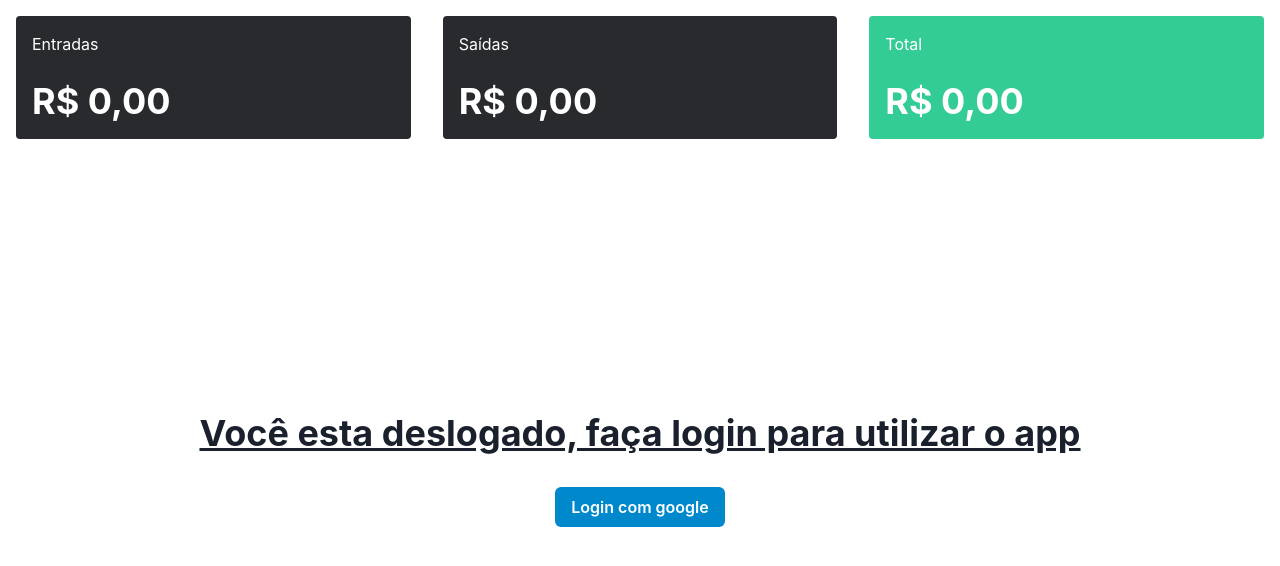
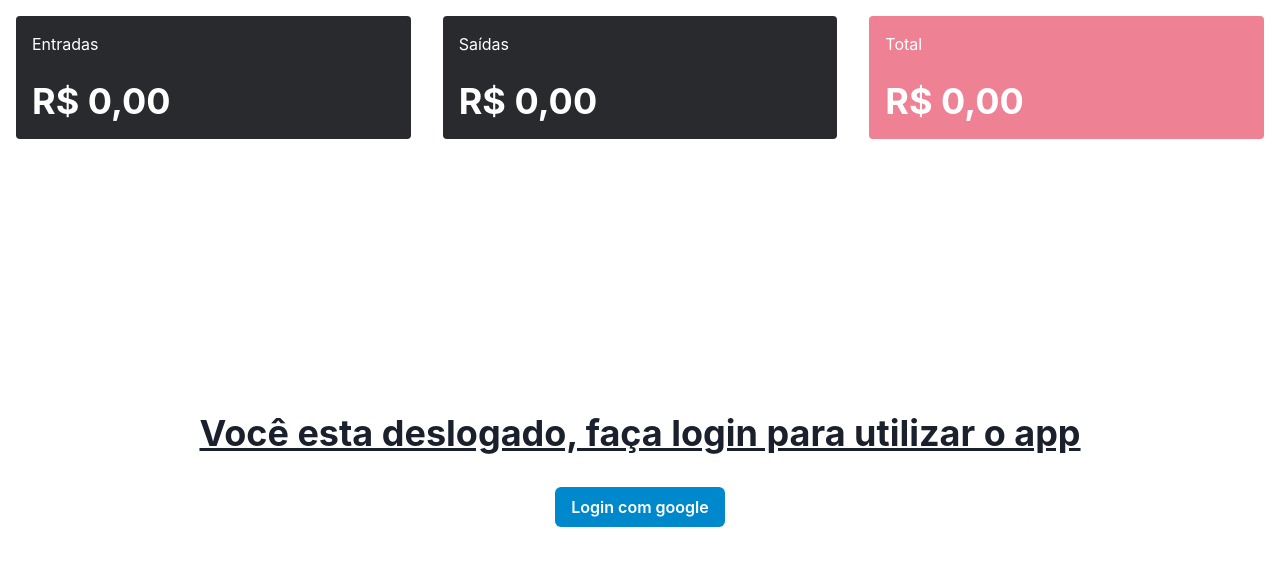
Before and after one commit to WeslleySORDev/money-control-wr, a React (Vite) app: page / in a window 1280 px wide. Shown: the top 566 px of the page. Built offline with nearby package versions, Linux system fonts and the light colour scheme; no server answers.

Commit message:
feat: adicionada novas features inclusive um botao para limpar todas as transações

```diff
--- a/src/components/ConnectedApp/Header.tsx
+++ b/src/components/ConnectedApp/Header.tsx
@@ -25,7 +25,7 @@ type ITransactionInput = Omit<TransactionType, "id" | "createdAt" | "ownerId">;
 export function ConnectedAppHeader() {
   const { user, handleSignOut } = UserAuth();
   const { isOpen, onOpen, onClose } = useDisclosure();
-  const { createTransaction } = useTransactions();
+  const { createTransaction, clearAllTransactions } = useTransactions();
 
   const [modalInputTitle, setModalInputTitle] = useState("");
   const [modalInputAmount, setModalInputAmount] = useState(0);
@@ -66,9 +66,18 @@ export function ConnectedAppHeader() {
               Deslogar
             </Button>
           </Flex>
-          <Button variant="solid" colorScheme="red" onClick={onOpen}>
-            Nova Transação
-          </Button>
+          <ButtonGroup>
+            <Button
+              variant="solid"
+              colorScheme="red"
+              onClick={clearAllTransactions}
+            >
+              Limpar todas as minhas transações
+            </Button>
+            <Button variant="solid" colorScheme="red" onClick={onOpen}>
+              Nova Transação
+            </Button>
+          </ButtonGroup>
         </Flex>
       ) : null}
       <Modal isCentered isOpen={isOpen} onClose={onClose} size="xl">
--- a/src/components/ConnectedApp/TransactionList.tsx
+++ b/src/components/ConnectedApp/TransactionList.tsx
@@ -43,7 +43,7 @@ export function ConnectedAppTransactionList() {
                       }).format(transaction.amount)}
                     </Td>
                     <Td>{transaction.category}</Td>
-                    <Td>
+                    <Td bgColor={transaction.type === "Income" ? "rgba(18, 164, 84,0.6)" : "rgba(229, 46, 77, 0.6)"} textColor="white" textAlign="center">
                       {transaction.type === "Income" ? "Entrada" : "Retirada"}
                     </Td>
                     <Td>
--- a/src/components/Summary.tsx
+++ b/src/components/Summary.tsx
@@ -1,33 +1,82 @@
 import { Flex, Text, Heading } from "@chakra-ui/react";
+import { useTransactions } from "../hooks/useTransactions";
 
 export function Summary() {
+  const { transactions } = useTransactions();
+  const summary = transactions.reduce(
+    (acc, transaction) => {
+      if (transaction.type === "Income") {
+        acc.deposits += transaction.amount;
+        acc.total += transaction.amount;
+      } else {
+        acc.withdraws += transaction.amount;
+        acc.total -= transaction.amount;
+      }
+      return acc;
+    },
+    {
+      deposits: 0,
+      withdraws: 0,
+      total: 0,
+    }
+  );
   return (
     <Flex flexDirection="row" gap={8}>
-      <Flex flex="1" alignItems="start" direction="column" align="center" gap="24px" bgColor="rgb(40,42,45)" textColor="white" borderRadius="4px" padding="16px">
+      <Flex
+        flex="1"
+        alignItems="start"
+        direction="column"
+        align="center"
+        gap="24px"
+        bgColor="rgb(40,42,45)"
+        textColor="white"
+        borderRadius="4px"
+        padding="16px"
+      >
         <Text>Entradas</Text>
         <Heading>
           {new Intl.NumberFormat("pt-BR", {
             style: "currency",
             currency: "BRL",
-          }).format(0)}
+          }).format(summary.deposits)}
         </Heading>
       </Flex>
-      <Flex flex="1" alignItems="start" direction="column" align="center" gap="24px" bgColor="rgb(40,42,45)" textColor="white" borderRadius="4px" padding="16px">
+      <Flex
+        flex="1"
+        alignItems="start"
+        direction="column"
+        align="center"
+        gap="24px"
+        bgColor="rgb(40,42,45)"
+        textColor="white"
+        borderRadius="4px"
+        padding="16px"
+      >
         <Text>Saídas</Text>
         <Heading>
           {new Intl.NumberFormat("pt-BR", {
             style: "currency",
             currency: "BRL",
-          }).format(0)}
+          }).format(summary.withdraws)}
         </Heading>
       </Flex>
-      <Flex flex="1" alignItems="start" direction="column" align="center" gap="24px" bgColor="rgb(51,204,149)" textColor="white" borderRadius="4px" padding="16px">
+      <Flex
+        flex="1"
+        alignItems="start"
+        direction="column"
+        align="center"
+        gap="24px"
+        bgColor={summary.total > 0 ? "rgb(51,204,149)" : "rgba(229, 46, 77, 0.6)"}
+        textColor="white"
+        borderRadius="4px"
+        padding="16px"
+      >
         <Text>Total</Text>
         <Heading>
           {new Intl.NumberFormat("pt-BR", {
             style: "currency",
             currency: "BRL",
-          }).format(0)}
+          }).format(summary.total)}
         </Heading>
       </Flex>
     </Flex>
--- a/src/hooks/useTransactions.tsx
+++ b/src/hooks/useTransactions.tsx
@@ -32,6 +32,7 @@ interface ITransactionsContextData {
   transactions: TransactionFireStoreType[];
   createTransaction(transactionInput: ITransactionInput): Promise<void>;
   deleteTransaction(docId: string): Promise<void>;
+  clearAllTransactions(): Promise<void>;
 }
 
 const TransactionsContext = createContext<ITransactionsContextData>(
@@ -63,6 +64,7 @@ export function TransactionsProvider({ children }: ITransactionsProviderProps) {
       };
       transactionList.push(transaction);
     });
+    transactionList.sort((a, b) => a.createdAt - b.createdAt);
     return setTransactions(transactionList);
   };
 
@@ -101,6 +103,20 @@ export function TransactionsProvider({ children }: ITransactionsProviderProps) {
       console.log("Documento não encontrado!");
     }
   }
+
+  async function clearAllTransactions() {
+    transactions.map(async(transaction) => {
+      const docId = transaction.docId ? transaction.docId : 'unknown'
+      const docRef = doc(db, "transactions", docId);
+      const transactionDoc = await getDoc(docRef);
+      if (transactionDoc.exists()) {
+        await deleteDoc(docRef);
+      } else {
+        console.log("Documento não encontrado!");
+      }
+    });
+    setTransactions([]);
+  }
   useEffect(() => {
     const checkAuthentication = async () => {
       await new Promise((resolve) => setTimeout(resolve, 50));
@@ -115,7 +131,7 @@ export function TransactionsProvider({ children }: ITransactionsProviderProps) {
 
   return (
     <TransactionsContext.Provider
-      value={{ transactions, createTransaction, deleteTransaction }}
+      value={{ transactions, createTransaction, deleteTransaction, clearAllTransactions }}
     >
       {children}
     </TransactionsContext.Provider>
```
